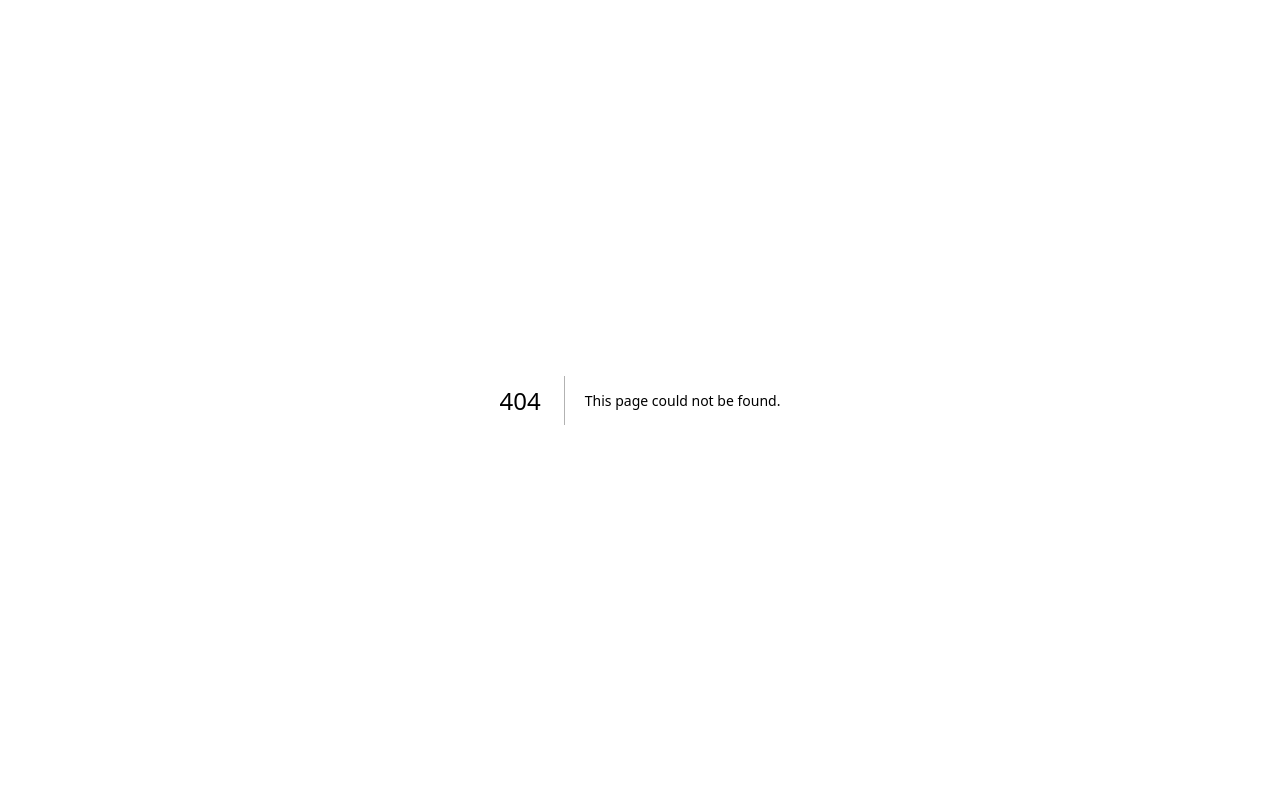
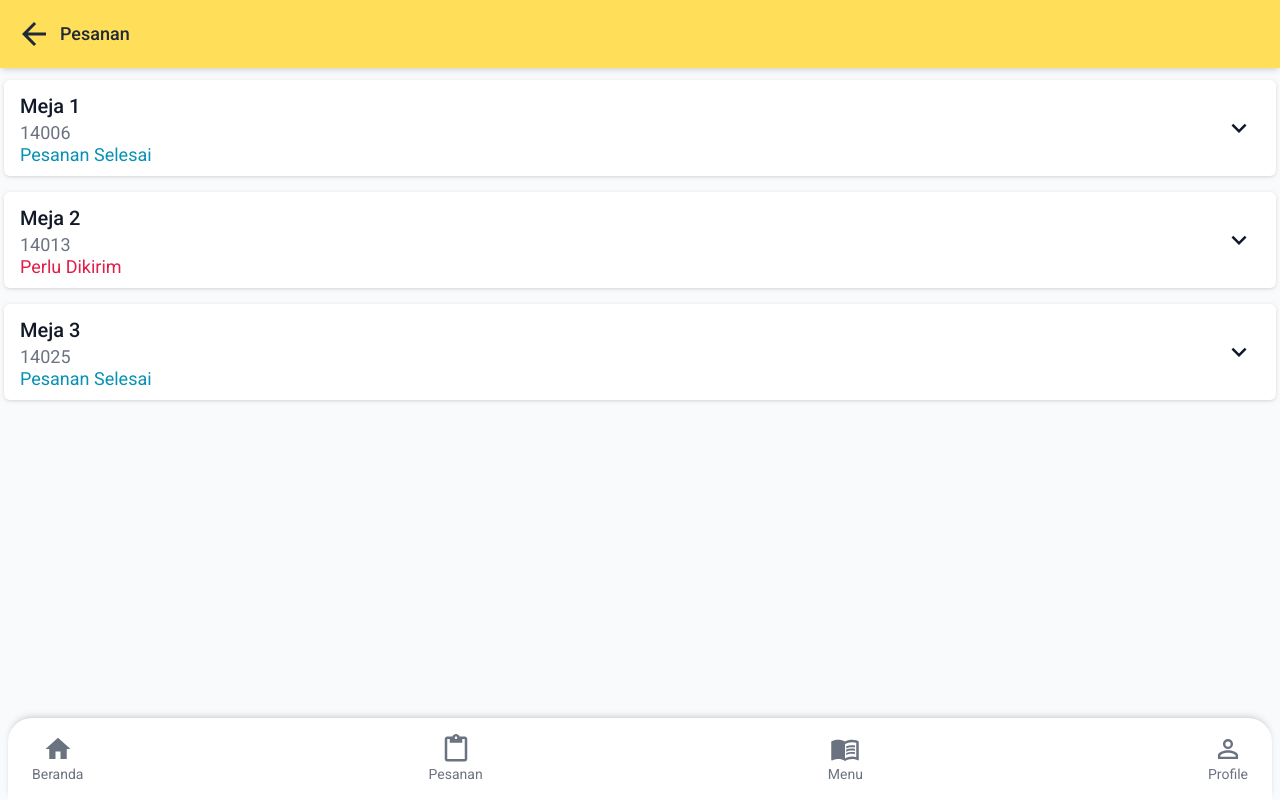
Before and after one commit to rizalgrandonk/robs-store-frontend, a Next.js app: page /admin/pesanan in a window 1280 px wide. Before the commit this address had no page. Built offline with nearby package versions, Linux system fonts and the light colour scheme.

Commit message:
creating admin pesanan page

```diff
--- a/pages/admin/menu/index.js
+++ b/pages/admin/menu/index.js
@@ -35,7 +35,7 @@ function Menu() {
         </div>
       </div>
       <div className="space-y-4">
-        <div className="p-2 flex items-center rounded-md bg-white gap-4 drop-shadow-md">
+        <div className="p-2 flex items-center rounded-md bg-white gap-4 drop-shadow">
           <div className="w-28 h-24 relative overflow-hidden">
             <Image
               src={"https://source.unsplash.com/random/?americano"}
@@ -59,7 +59,7 @@ function Menu() {
             </span>
           </div>
         </div>
-        <div className="p-2 flex items-center rounded-md bg-white gap-4 drop-shadow-md">
+        <div className="p-2 flex items-center rounded-md bg-white gap-4 drop-shadow">
           <div className="w-28 h-24 relative overflow-hidden">
             <Image
               src={"https://source.unsplash.com/random/?latte"}
--- /dev/null
+++ b/pages/admin/pesanan/index.js
@@ -0,0 +1,51 @@
+import { MdExpandMore } from "react-icons/md";
+import Layout from "../../../components/Layout";
+
+function Pesanan() {
+  return (
+    <main className="pb-16 pt-20 px-1 bg-gray-50 min-h-screen">
+      <div className="space-y-4">
+        <div className="py-3 px-4 flex items-center rounded-md bg-white gap-4 drop-shadow">
+          <div className="flex-grow space-y-1">
+            <p className="text-gray-900 text-xl font-medium">Meja 1</p>
+            <p className="text-gray-500 text-lg leading-none">14006</p>
+            <p className="text-cyan-600 text-lg leading-none">
+              Pesanan Selesai
+            </p>
+          </div>
+          <span className="text-gray-900 text-3xl p-1.5">
+            <MdExpandMore />
+          </span>
+        </div>
+        <div className="py-3 px-4 flex items-center rounded-md bg-white gap-4 drop-shadow">
+          <div className="flex-grow space-y-1">
+            <p className="text-gray-900 text-xl font-medium">Meja 2</p>
+            <p className="text-gray-500 text-lg leading-none">14013</p>
+            <p className="text-rose-600 text-lg leading-none">Perlu Dikirim</p>
+          </div>
+          <span className="text-gray-900 text-3xl p-1.5">
+            <MdExpandMore />
+          </span>
+        </div>
+        <div className="py-3 px-4 flex items-center rounded-md bg-white gap-4 drop-shadow">
+          <div className="flex-grow space-y-1">
+            <p className="text-gray-900 text-xl font-medium">Meja 3</p>
+            <p className="text-gray-500 text-lg leading-none">14025</p>
+            <p className="text-cyan-600 text-lg leading-none">
+              Pesanan Selesai
+            </p>
+          </div>
+          <span className="text-gray-900 text-3xl p-1.5">
+            <MdExpandMore />
+          </span>
+        </div>
+      </div>
+    </main>
+  );
+}
+
+Pesanan.getLayout = function getLayout(page) {
+  return <Layout>{page}</Layout>;
+};
+
+export default Pesanan;
```
